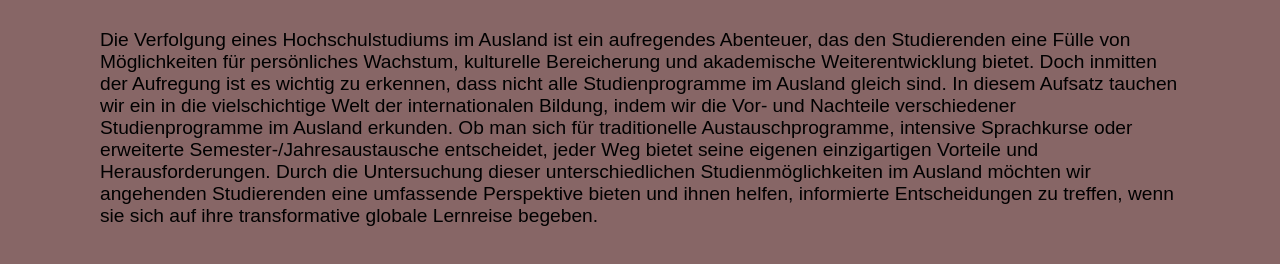
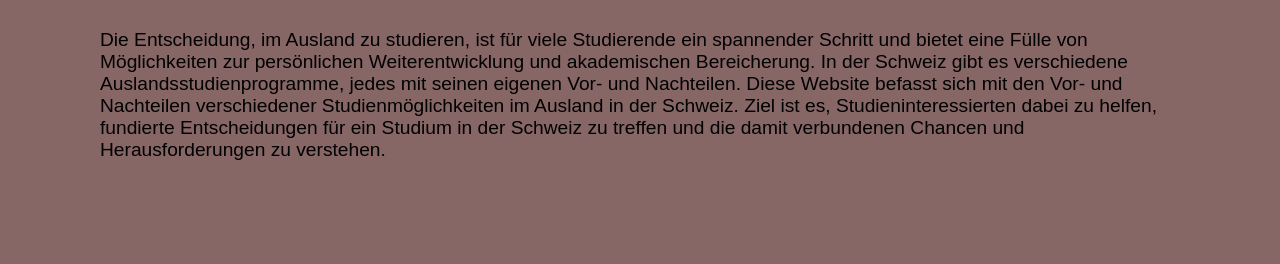
Before and after one commit to gymmu/blogeintrag-Max12384, a plain HTML site: page index.html in a window 1280 px wide. Shown: the part 136-400 px from the top of the page. Drawn offline with Linux system fonts and the light colour scheme.

Commit message:
Further Formatting

```diff
--- a/index.html
+++ b/index.html
@@ -22,24 +22,11 @@
 
     <main>
       <section>
-        Die Verfolgung eines Hochschulstudiums im Ausland ist ein aufregendes
-        Abenteuer, das den Studierenden eine Fülle von Möglichkeiten für
-        persönliches Wachstum, kulturelle Bereicherung und akademische
-        Weiterentwicklung bietet. Doch inmitten der Aufregung ist es wichtig zu
-        erkennen, dass nicht alle Studienprogramme im Ausland gleich sind. In
-        diesem Aufsatz tauchen wir ein in die vielschichtige Welt der
-        internationalen Bildung, indem wir die Vor- und Nachteile verschiedener
-        Studienprogramme im Ausland erkunden. Ob man sich für traditionelle
-        Austauschprogramme, intensive Sprachkurse oder erweiterte
-        Semester-/Jahresaustausche entscheidet, jeder Weg bietet seine eigenen
-        einzigartigen Vorteile und Herausforderungen. Durch die Untersuchung
-        dieser unterschiedlichen Studienmöglichkeiten im Ausland möchten wir
-        angehenden Studierenden eine umfassende Perspektive bieten und ihnen
-        helfen, informierte Entscheidungen zu treffen, wenn sie sich auf ihre
-        transformative globale Lernreise begeben.
+        Die Entscheidung, im Ausland zu studieren, ist für viele Studierende ein spannender Schritt und bietet eine Fülle von Möglichkeiten zur persönlichen Weiterentwicklung und akademischen Bereicherung. In der Schweiz gibt es verschiedene Auslandsstudienprogramme, jedes mit seinen eigenen Vor- und Nachteilen. Diese Website befasst sich mit den Vor- und Nachteilen verschiedener Studienmöglichkeiten im Ausland in der Schweiz. Ziel ist es, Studieninteressierten dabei zu helfen, fundierte Entscheidungen für ein Studium in der Schweiz zu treffen und die damit verbundenen Chancen und Herausforderungen zu verstehen.
       </section>
     </main>
   </body>
+  <main2>
 
   <body>
     <marquee scrollamount="5" behavior="scroll" direction="right">
--- a/style.css
+++ b/style.css
@@ -26,7 +26,6 @@ main{
   margin-bottom: 50px;
   font-size:120%;
 }
-
 
 
 
```
Also changed, not shown: CIEE.html (+1 -1 lines).
